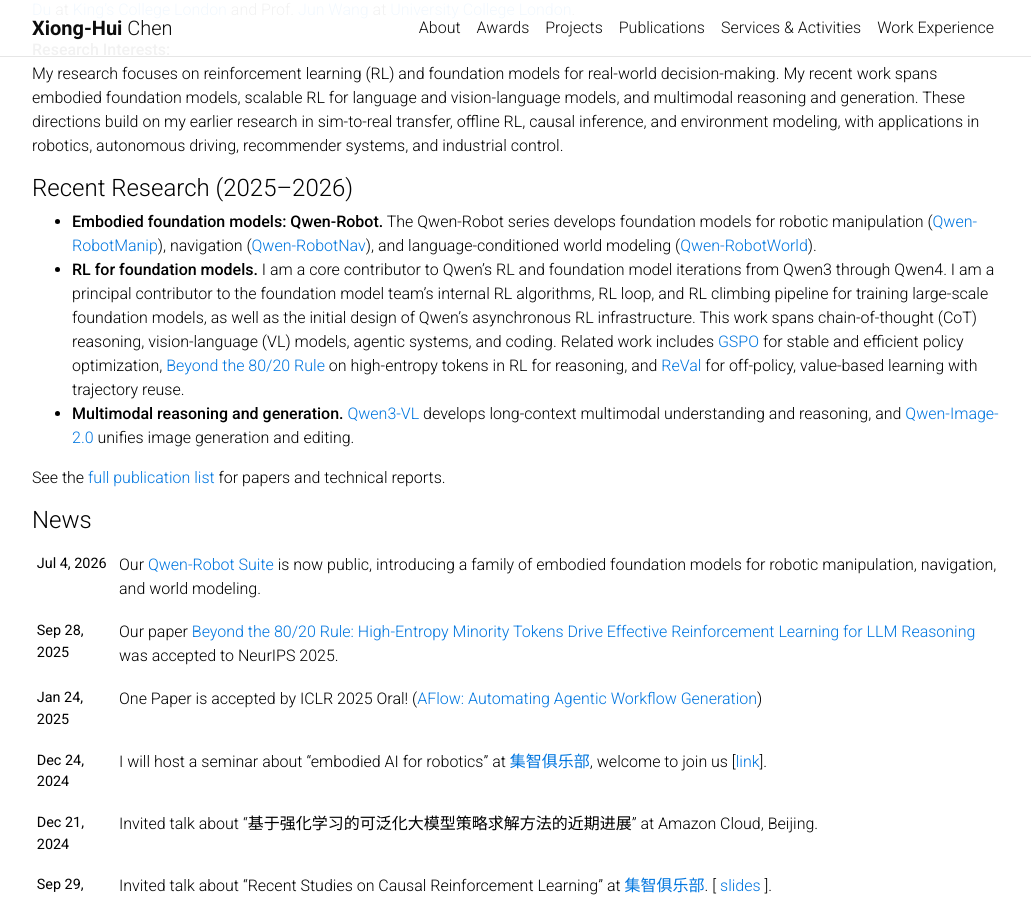
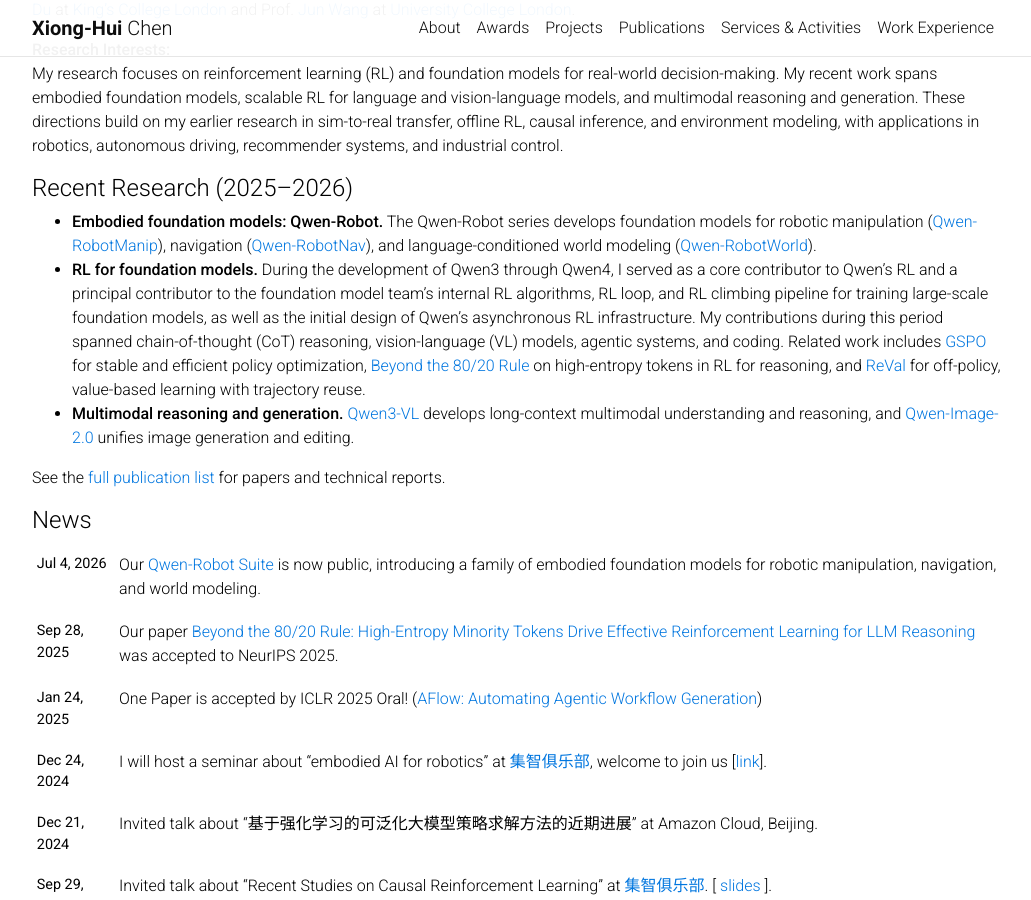
Before and after one commit to xionghuichen/xionghuichen.github.io, a Jekyll site: the page built from _pages/about.md, in a window 1280 px wide and 900 px high, scrolled down 532 px. Shown: the whole window, without its empty margins (123-1154 px from the left). Built offline with Jekyll 4.4.1, drawn with Linux system fonts in a browser that asks for light colours; comment, search, counter and statistics services are not loaded.

Commit message:
Clarify RL contributions during Qwen3 to Qwen4 development [skip ci]

```diff
--- a/_pages/about.md
+++ b/_pages/about.md
@@ -42,7 +42,7 @@ My research focuses on reinforcement learning (RL) and foundation models for rea
 #### Recent Research (2025–2026)
 
 - **Embodied foundation models: Qwen-Robot.** The Qwen-Robot series develops foundation models for robotic manipulation ([Qwen-RobotManip](https://arxiv.org/abs/2606.17846)), navigation ([Qwen-RobotNav](https://arxiv.org/abs/2606.18112)), and language-conditioned world modeling ([Qwen-RobotWorld](https://arxiv.org/abs/2606.17030)).
-- **RL for foundation models.** I am a core contributor to Qwen's RL and foundation model iterations from Qwen3 through Qwen4. I am a principal contributor to the foundation model team's internal RL algorithms, RL loop, and RL climbing pipeline for training large-scale foundation models, as well as the initial design of Qwen's asynchronous RL infrastructure. This work spans chain-of-thought (CoT) reasoning, vision-language (VL) models, agentic systems, and coding. Related work includes [GSPO](https://arxiv.org/abs/2507.18071) for stable and efficient policy optimization, [Beyond the 80/20 Rule](https://proceedings.neurips.cc/paper_files/paper/2025/hash/a797c2d2e0c1fdabf4d1ab8cd0b465c6-Abstract-Conference.html) on high-entropy tokens in RL for reasoning, and [ReVal](https://arxiv.org/abs/2603.23355) for off-policy, value-based learning with trajectory reuse.
+- **RL for foundation models.** During the development of Qwen3 through Qwen4, I served as a core contributor to Qwen's RL and a principal contributor to the foundation model team's internal RL algorithms, RL loop, and RL climbing pipeline for training large-scale foundation models, as well as the initial design of Qwen's asynchronous RL infrastructure. My contributions during this period spanned chain-of-thought (CoT) reasoning, vision-language (VL) models, agentic systems, and coding. Related work includes [GSPO](https://arxiv.org/abs/2507.18071) for stable and efficient policy optimization, [Beyond the 80/20 Rule](https://proceedings.neurips.cc/paper_files/paper/2025/hash/a797c2d2e0c1fdabf4d1ab8cd0b465c6-Abstract-Conference.html) on high-entropy tokens in RL for reasoning, and [ReVal](https://arxiv.org/abs/2603.23355) for off-policy, value-based learning with trajectory reuse.
 - **Multimodal reasoning and generation.** [Qwen3-VL](https://arxiv.org/abs/2511.21631) develops long-context multimodal understanding and reasoning, and [Qwen-Image-2.0](https://arxiv.org/abs/2605.10730) unifies image generation and editing.
 
 See the [full publication list](/publications/) for papers and technical reports.
```
